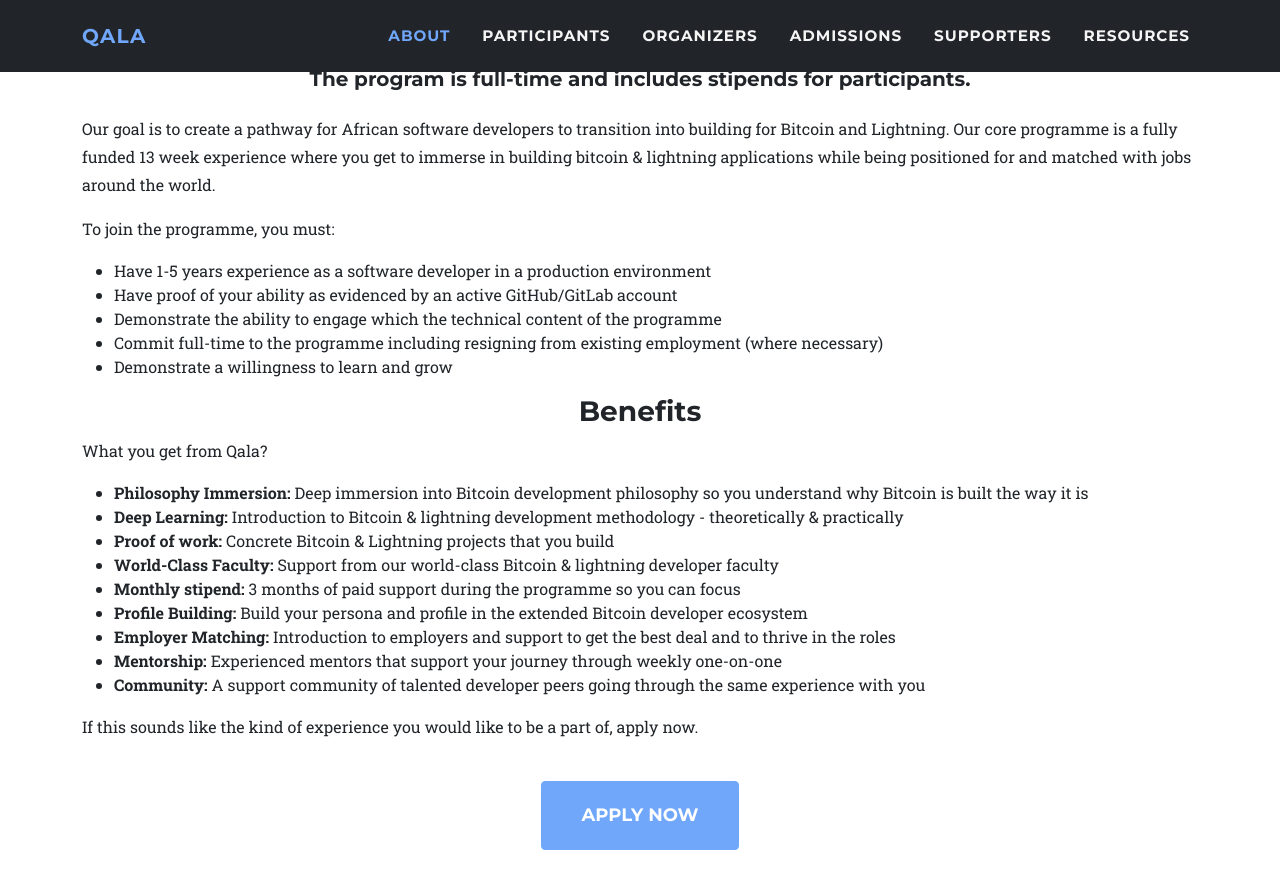
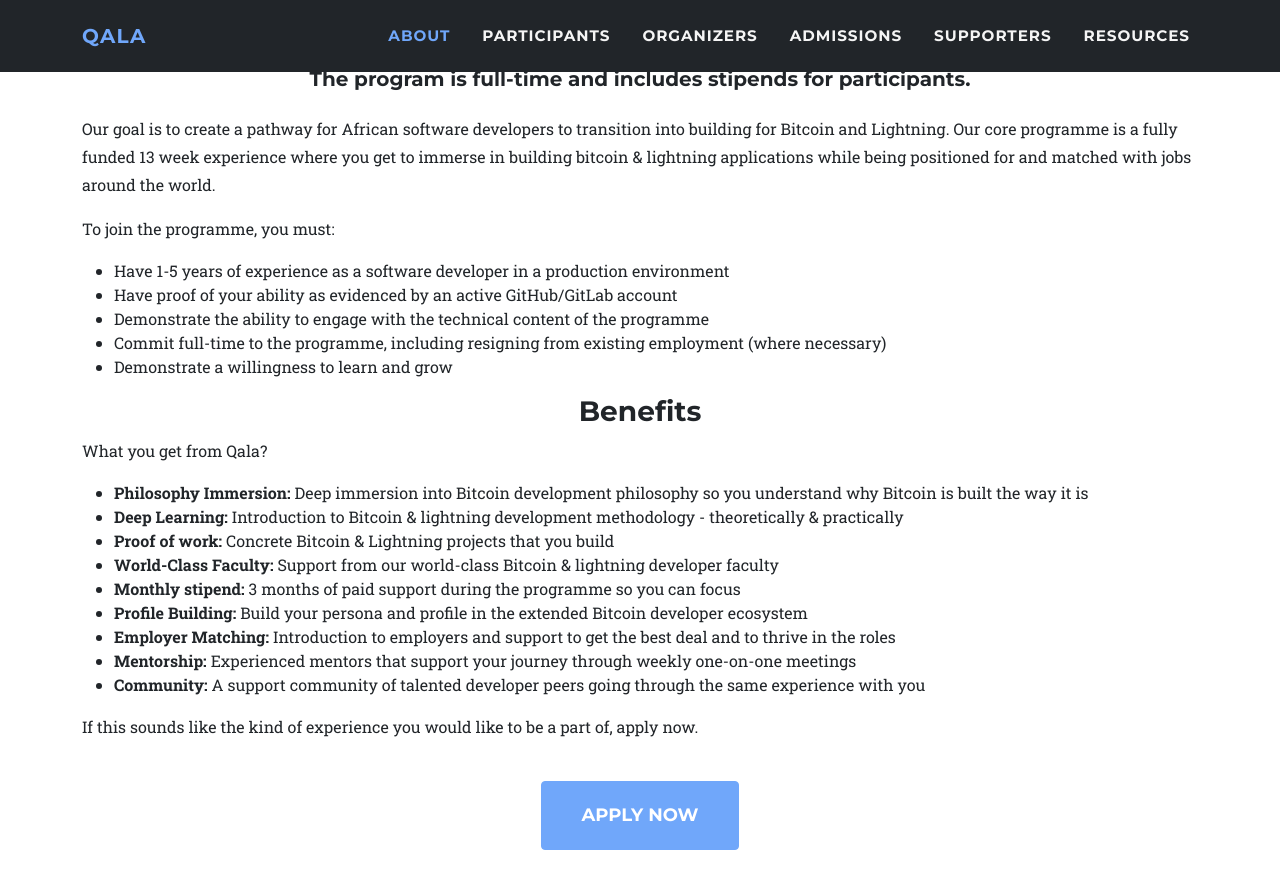
Before and after one commit to Qala-Dev/qala-website, a Jekyll site: the page built from index.html, in a window 1280 px wide and 900 px high, scrolled down 800 px. Shown: the top 889 px of the window. Built offline with Jekyll 4.4.1, drawn with Linux system fonts in a browser that asks for light colours; comment, search, counter and statistics services are not loaded; some of the changed text lies outside the part shown.

Commit message:
edits to application text nits

```diff
--- a/index.html
+++ b/index.html
@@ -29,10 +29,10 @@ layout: default
           To join the programme, you must:
       </p>
       <ul>
-        <li>Have 1-5 years experience as a software developer in a production environment</li>
+        <li>Have 1-5 years of experience as a software developer in a production environment</li>
         <li>Have proof of your ability as evidenced by an active GitHub/GitLab account</li>
-        <li>Demonstrate the ability to engage which the technical content of the programme</li>
-        <li>Commit full-time to the programme including resigning from existing employment (where necessary)</li>
+        <li>Demonstrate the ability to engage with the technical content of the programme</li>
+        <li>Commit full-time to the programme, including resigning from existing employment (where necessary)</li>
         <li>Demonstrate a willingness to learn and grow</li>
       </ul>
 
@@ -51,7 +51,7 @@ layout: default
         <li><b>Profile Building:</b> Build your persona and profile in the extended Bitcoin developer ecosystem
         </li>
         <li><b>Employer Matching:</b> Introduction to employers and support to get the best deal and to thrive in the roles</li>
-        <li><b>Mentorship:</b> Experienced mentors that support your journey through weekly one-on-one</li>
+        <li><b>Mentorship:</b> Experienced mentors that support your journey through weekly one-on-one meetings</li>
         <li><b>Community:</b> A support community of talented developer peers going through the same experience with you
         </li>
       </ul>
```
Also changed, not shown: other parts of index.html (+1 -1 lines).
